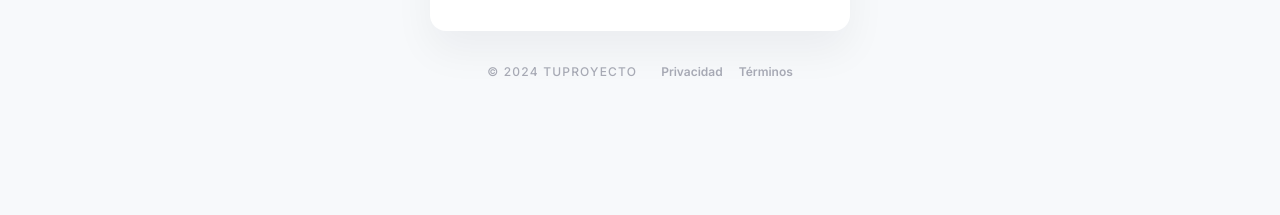
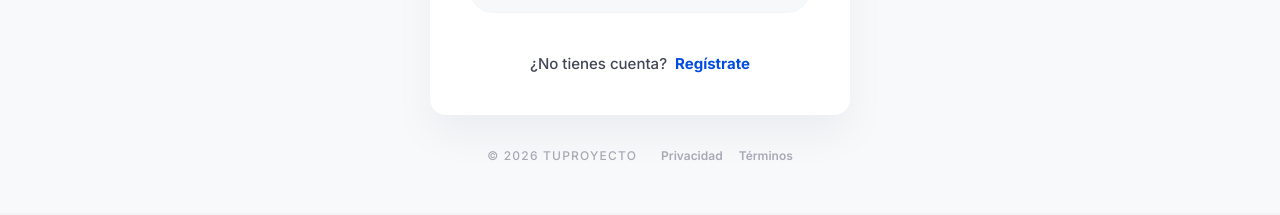
Before and after one commit to amplixme/FS-0003, a React (Vite) app in the folder frontend/: page /login in a window 1280 px wide. Shown: the part 724-939 px from the top of the page. Before the commit the page ends 829 px from the top, so only its background shows below. Built offline with nearby package versions, Linux system fonts and the light colour scheme; no server answers.

Commit message:
fix: login y register muestran navbar, actualizo copyright a 2026

```diff
--- a/frontend/src/App.jsx
+++ b/frontend/src/App.jsx
@@ -32,13 +32,11 @@ function App() {
         <ErrorBoundary>
           <Suspense fallback={PageLoader}>
             <Routes>
-              {/* Standalone pages — no Layout (navbar/footer) */}
-              <Route path="/login" element={<LoginPage />} />
-              <Route path="/register" element={<RegisterPage />} />
-
               {/* Pages with Layout (navbar + footer) */}
               <Route element={<Layout />}>
                 <Route path="/" element={<HomePage />} />
+                <Route path="/login" element={<LoginPage />} />
+                <Route path="/register" element={<RegisterPage />} />
                 <Route
                   path="/crear"
                   element={
--- a/frontend/src/pages/LoginPage/LoginPage.jsx
+++ b/frontend/src/pages/LoginPage/LoginPage.jsx
@@ -186,7 +186,7 @@ export default function LoginPage() {
 
         {/* Copyright */}
         <div className="login-copyright">
-          <span>© 2024 TuProyecto</span>
+          <span>© 2026 TuProyecto</span>
           <div className="login-copyright-links">
             <a href="#">Privacidad</a>
             <a href="#">Términos</a>
--- a/frontend/src/pages/RegisterPage/RegisterPage.jsx
+++ b/frontend/src/pages/RegisterPage/RegisterPage.jsx
@@ -323,7 +323,7 @@ const RegisterPage = () => {
 
         {/* Copyright */}
         <div className="register-copyright">
-          <span>© 2024 TUPROYECTO. EDITORIAL AUTHORITY.</span>
+          <span>© 2026 TUPROYECTO. EDITORIAL AUTHORITY.</span>
         </div>
       </main>
     </div>
```
